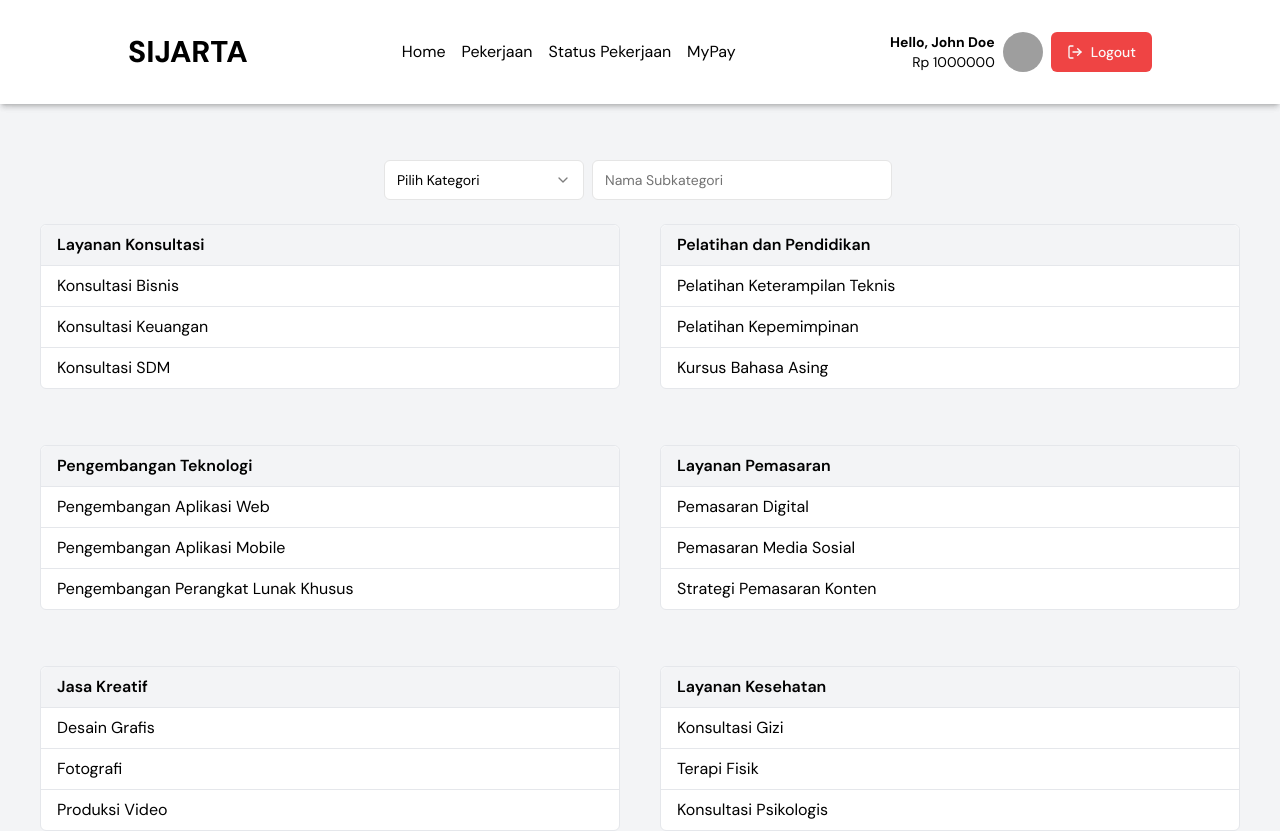
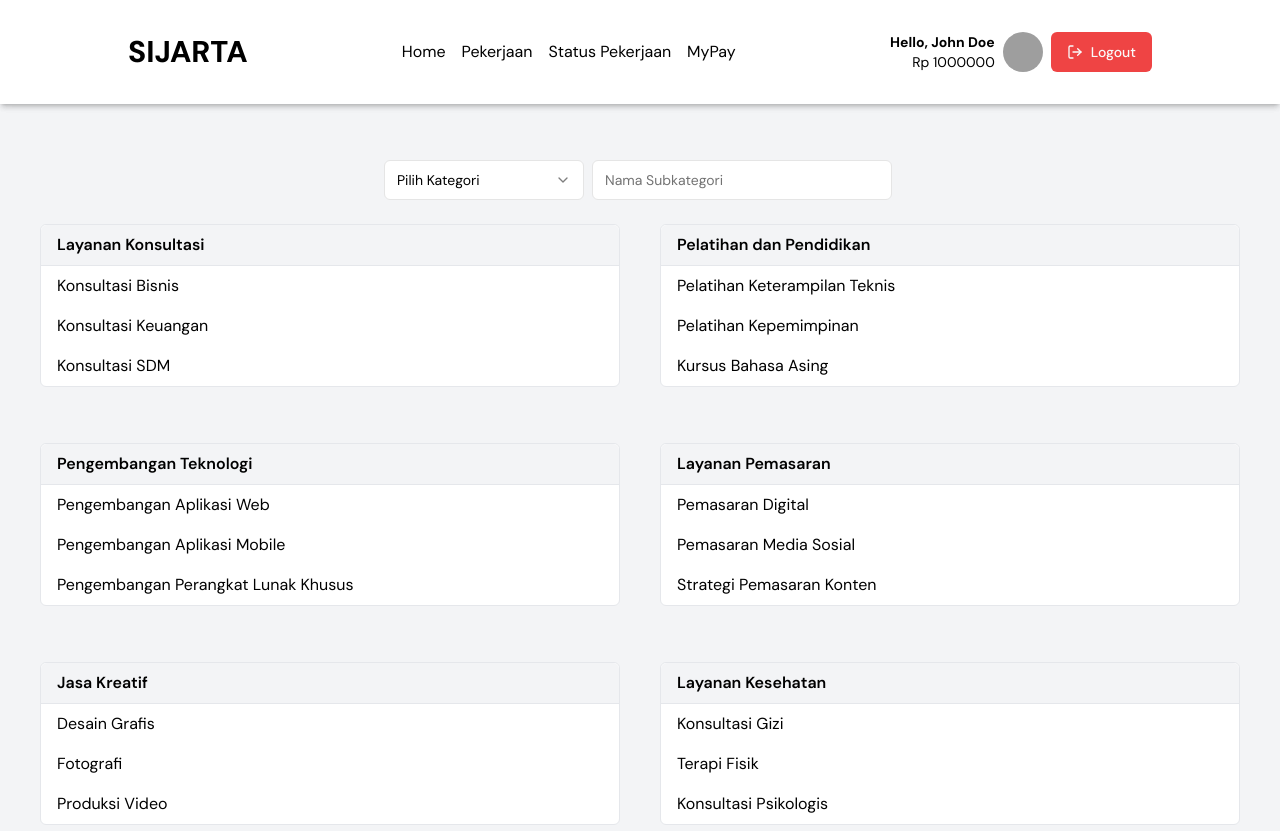
Before and after one commit to Andrew4Coding/sijarta-ngequery, a Next.js app: page / in a window 1280 px wide. Shown: the top 831 px of the page. Built offline with nearby package versions, Linux system fonts and the light colour scheme; grey boxes are pictures that could not be loaded.

Commit message:
feat: dynamic route destination

```diff
--- a/modules/HomePageModule/index.tsx
+++ b/modules/HomePageModule/index.tsx
@@ -19,7 +19,7 @@ type Category = {
 };
 
 export const HomePageModule = () => {
-    // STATIC MODE
+    // STATIC MODE SEMENTARA BUAT NGARAHIN KALAU YANG KLIK PENGGUNA/PEKERJA
     const isPekerja = false;
 
     const [selectedCategory, setSelectedCategory] = useState<string>('');
@@ -111,11 +111,11 @@ export const HomePageModule = () => {
                         <h3 className="bg-gray-100 font-semibold text-base px-4 py-2 border-b border-gray-200 rounded-t-md">{category.name}</h3>
                         <ul className="list-none">
                             {category.subcategories.map((subcategory, subIndex) => (
-                                <li key={subIndex} className="p-2 pl-4 border-b border-gray-200 last:border-b-0">
-                                    <Link href={`/subkategori-jasa/${isPekerja ? 'pekerja' : 'pengguna'}/${subcategory.split(" ").join("-")}`}>
+                                <Link key={subIndex} href={`/subkategori-jasa/${isPekerja ? 'pekerja' : 'pengguna'}/${subcategory.split(" ").join("-")}`}>
+                                    <li className="p-2 pl-4 border-b border-gray-200 last:border-b-0 hover:bg-gray-50">
                                         {subcategory}
-                                    </Link>
-                                </li>
+                                    </li>
+                                </Link>
                             ))}
                         </ul>
                     </div>
```
